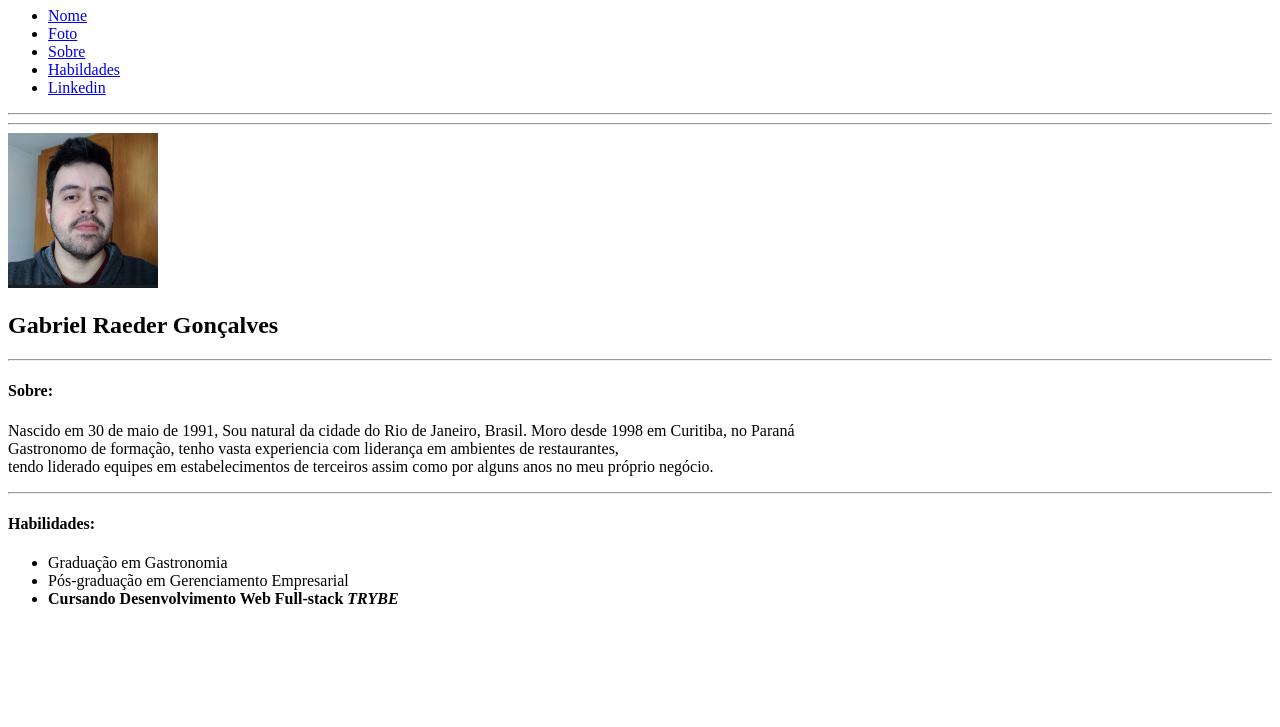
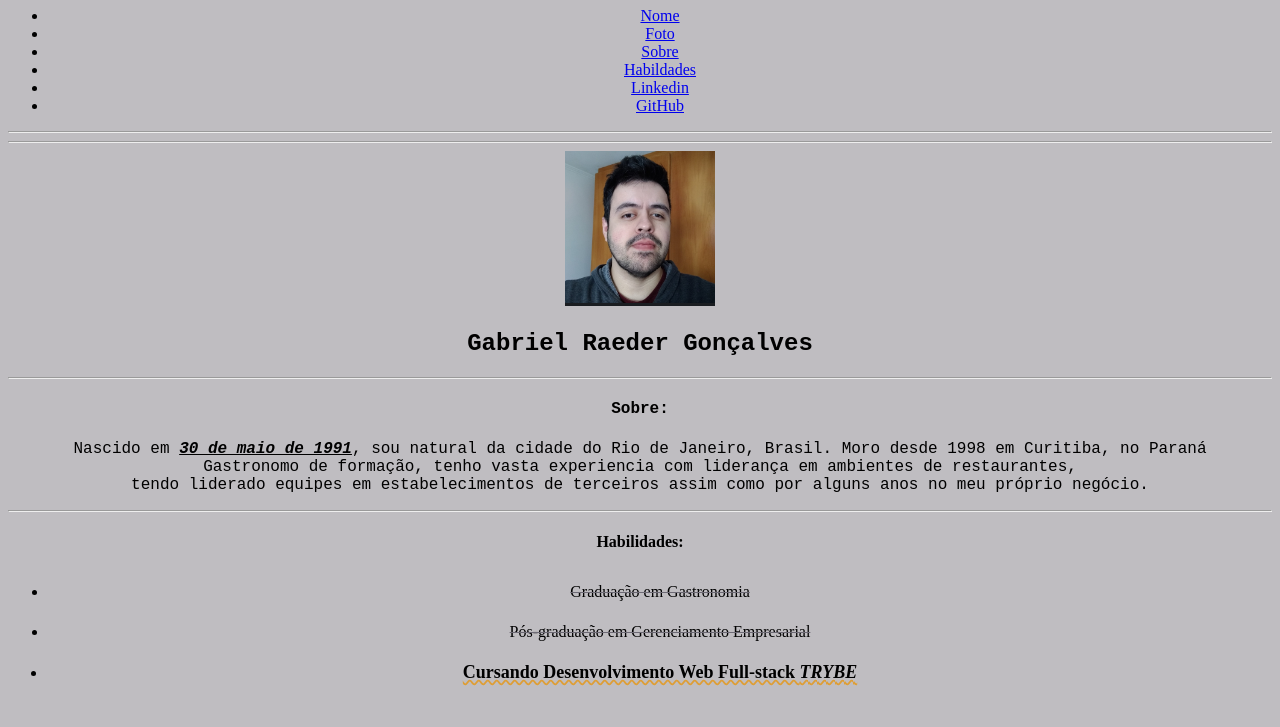
Before and after one commit to gabrielraeder/gabrielraeder.github.io, a plain HTML site: page index.html in a window 1280 px wide. Shown: the part 73-800 px from the top of the page. Drawn offline with Linux system fonts and the light colour scheme.

Commit message:
aula3.2 completa

```diff
--- a/index.html
+++ b/index.html
@@ -3,7 +3,34 @@
     <head>
         <meta charset="UTF-8">
         <title>Gabriel Gonçalves</title>
+    <style>
+        body {
+            background-color: #BFBDC1;
+            text-align: center;
+        }
+        .me {
+            font-family: 'Courier New', Courier, monospace;
+        }
+        #habilidade {
+            line-height: 40px;
+        }
+        #trybe {
+            text-decoration: underline;
+            text-decoration-color: #DE9E36;
+            text-decoration-style: wavy;
+            font-weight: bolder;
+            font-size: 18px;
+        }
+        .old {
+            text-decoration: line-through;
+            text-decoration-color: #6D6A75;
+        }
+
+
+
+    </style>
     </head>
+
     <body>
         <h1>Portfólio WEB</h1>
         <ul>
@@ -12,20 +39,21 @@
             <li><a href="#sobre">Sobre</a></li>
             <li><a href="#habilidades">Habildades</a></li>
             <li><a href="https://www.linkedin.com/in/gabrielraedergoncalves/" target="_blank">Linkedin</a></li>
+            <li><a href="https://github.com/gabrielraeder" target="_blank">GitHub</a></li>
         </ul>
         <hr>
         <hr>
         <img src="profile.png" width="150px" id="foto" alt="Foto de Gabriel">
-        <h2>Gabriel Raeder Gonçalves</h2>
+        <h2 class="me">Gabriel Raeder Gonçalves</h2>
         <hr>
-        <h4>Sobre:</h4>
-        <p id="sobre"> Nascido em 30 de maio de 1991, Sou natural da cidade do Rio de Janeiro, Brasil. Moro desde 1998 em Curitiba, no Paraná <br> Gastronomo de formação, tenho vasta experiencia com liderança em ambientes de restaurantes, <br> tendo liderado equipes em estabelecimentos de terceiros assim como por alguns anos no meu próprio negócio.</p>
+        <h4 class="me">Sobre:</h4>
+        <p id="sobre" class="me"> Nascido em <em style="font-weight:bolder; text-decoration: underline;">30 de maio de 1991</em>, sou natural da cidade do Rio de Janeiro, Brasil. Moro desde 1998 em Curitiba, no Paraná <br> Gastronomo de formação, tenho vasta experiencia com liderança em ambientes de restaurantes, <br> tendo liderado equipes em estabelecimentos de terceiros assim como por alguns anos no meu próprio negócio.</p>
         <hr>
         <h4 id="habilidades">Habilidades:</h4>
-        <ul>
-            <li>Graduação em Gastronomia</li>
-            <li>Pós-graduação em Gerenciamento Empresarial</li>
-            <li><strong>Cursando Desenvolvimento Web Full-stack <em>TRYBE</em></strong></li>
+        <ul id="habilidade">
+            <li class="old">Graduação em Gastronomia</li>
+            <li class="old">Pós-graduação em Gerenciamento Empresarial</li>
+            <li id="trybe">Cursando Desenvolvimento Web Full-stack <em>TRYBE</em></li>
         </ul>
 
 
```
